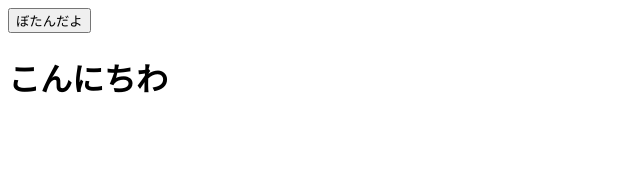
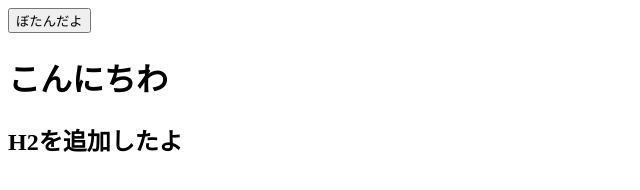
Before and after one commit to T-Mizokami/gitrensyu1207, a plain HTML site: page index.html in a window 1280 px wide. Shown: the whole page, without its empty margins (0-640 px from the left). Drawn offline with Linux system fonts and the light colour scheme.

Commit message:
H2wotuika

```diff
--- a/index.html
+++ b/index.html
@@ -7,5 +7,6 @@
   <body>
     <button>ぼたんだよ</button>
     <h1>こんにちわ</h1>
+    <h2>H2を追加したよ</h2>
   </body>
 </html>
```
